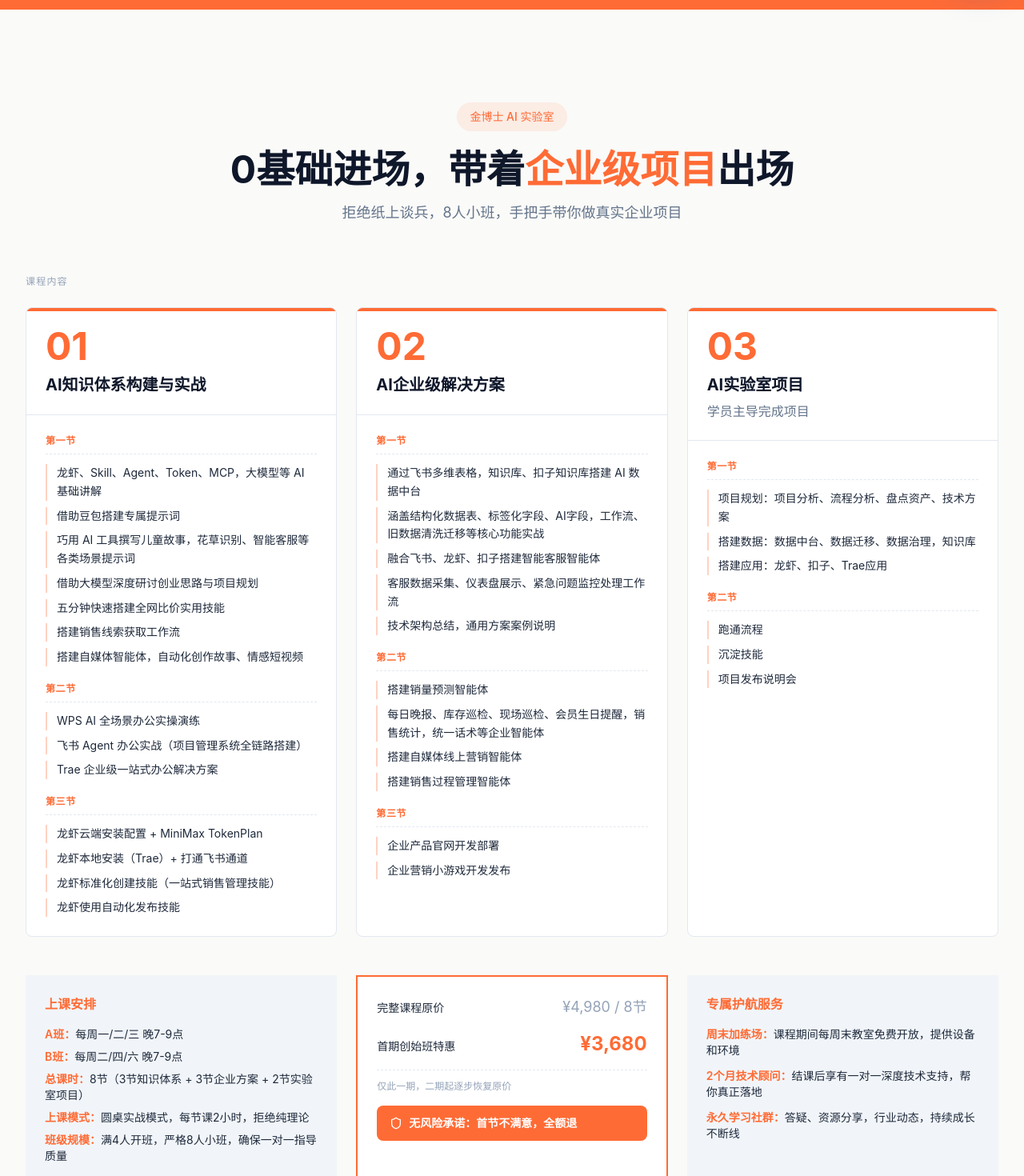
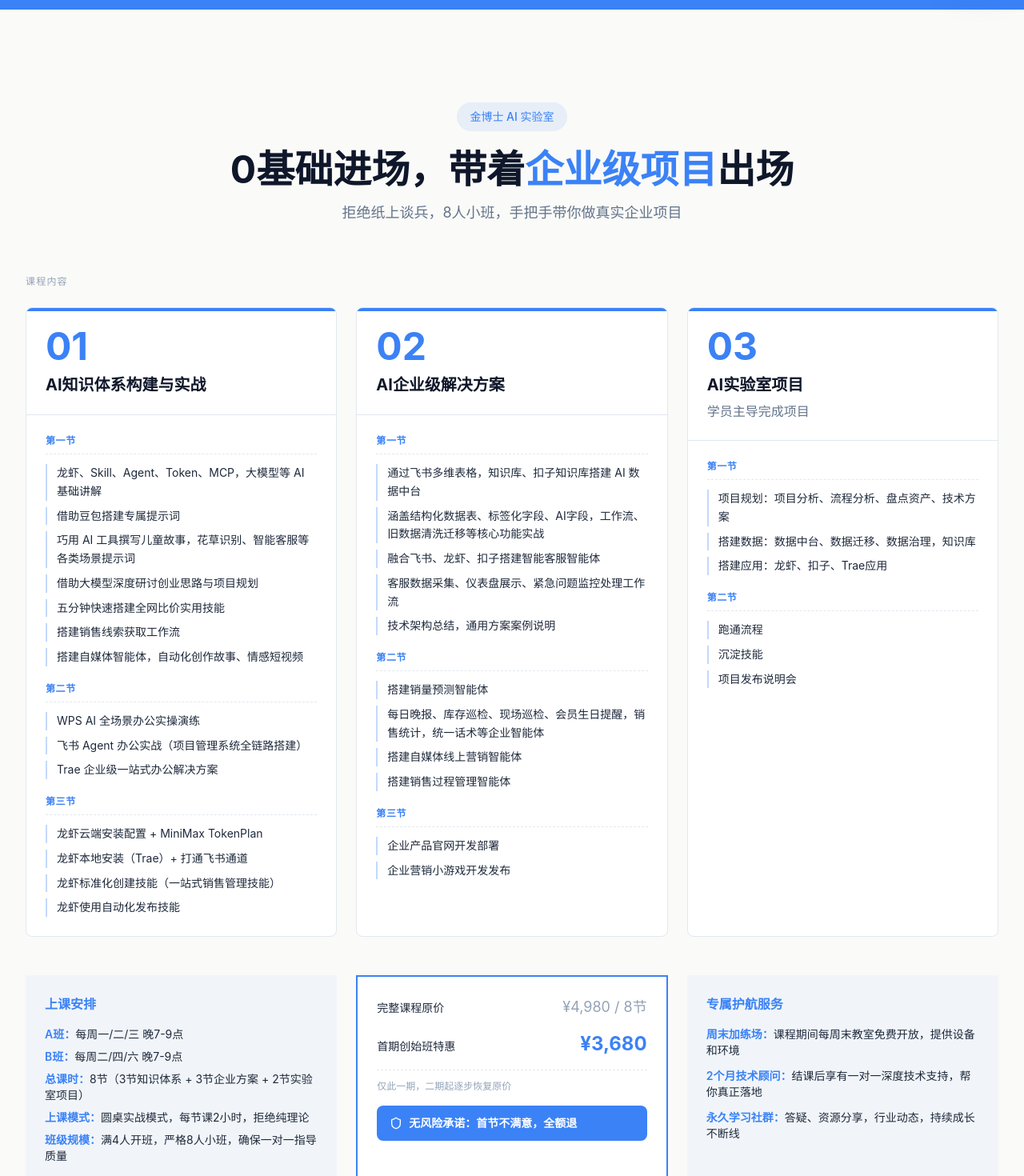
Before and after one commit to jinjiantong/jinboshiai_web, a Next.js app: page / in a window 1280 px wide. Shown: the part 800-2270 px from the top of the page at 80% size. Built offline with nearby package versions, Linux system fonts and the light colour scheme; no server answers; the database is empty; a web font is replaced by a local one.

Commit message:
style: replace course section colors with website theme color

```diff
--- a/components/sections/Courses.tsx
+++ b/components/sections/Courses.tsx
@@ -116,7 +116,7 @@ const services = [
 export default function Courses() {
   return (
     <section id="courses" className="py-20 lg:py-32 bg-[#fafaf8] relative">
-      <div className="absolute top-0 left-0 right-0 h-3 bg-[#FF6B35]"></div>
+      <div className="absolute top-0 left-0 right-0 h-3 bg-primary"></div>
 
       <div className="max-w-7xl mx-auto px-4 sm:px-6 lg:px-8">
         <motion.div
@@ -125,11 +125,11 @@ export default function Courses() {
           viewport={{ once: true }}
           className="text-center mb-16"
         >
-          <div className="inline-block px-4 py-2 bg-[#FF6B35]/10 text-[#FF6B35] rounded-full text-sm font-medium mb-6">
+          <div className="inline-block px-4 py-2 bg-primary/10 text-primary rounded-full text-sm font-medium mb-6">
             金博士 AI 实验室
           </div>
           <h2 className="text-3xl sm:text-4xl lg:text-5xl font-bold text-slate-900 mb-4">
-            0基础进场，带着<span className="text-[#FF6B35]">企业级项目</span>出场
+            0基础进场，带着<span className="text-primary">企业级项目</span>出场
           </h2>
           <p className="text-lg text-slate-500 max-w-2xl mx-auto">
             拒绝纸上谈兵，8人小班，手把手带你做真实企业项目
@@ -153,10 +153,10 @@ export default function Courses() {
                 viewport={{ once: true }}
                 className="bg-white border border-slate-200 rounded-lg overflow-hidden relative"
               >
-                <div className="absolute top-0 left-0 right-0 h-1 bg-[#FF6B35]"></div>
+                <div className="absolute top-0 left-0 right-0 h-1 bg-primary"></div>
 
                 <div className="p-6 border-b border-slate-200">
-                  <div className="text-5xl font-bold text-[#FF6B35] mb-3">{course.number}</div>
+                  <div className="text-5xl font-bold text-primary mb-3">{course.number}</div>
                   <h3 className="text-xl font-bold text-slate-900 leading-tight">{course.title}</h3>
                   {course.subtitle && (
                     <p className="text-base text-slate-500 mt-2">{course.subtitle}</p>
@@ -166,12 +166,12 @@ export default function Courses() {
                 <div className="p-6 space-y-5">
                   {course.sections.map((section, sIndex) => (
                     <div key={sIndex}>
-                      <div className="text-xs font-mono tracking-wider uppercase text-[#FF6B35] font-semibold mb-3 pb-2 border-b border-dashed border-slate-200">
+                      <div className="text-xs font-mono tracking-wider uppercase text-primary font-semibold mb-3 pb-2 border-b border-dashed border-slate-200">
                         {section.title}
                       </div>
                       <div className="space-y-2">
                         {section.lessons.map((lesson, lIndex) => (
-                          <div key={lIndex} className="text-sm text-slate-800 leading-relaxed pl-3 border-l-2 border-[#FF6B35]/30">
+                          <div key={lIndex} className="text-sm text-slate-800 leading-relaxed pl-3 border-l-2 border-primary/30">
                             {lesson}
                           </div>
                         ))}
@@ -191,11 +191,11 @@ export default function Courses() {
             viewport={{ once: true }}
             className="bg-slate-100 p-6 border-t-3"
           >
-            <h4 className="font-bold text-[#FF6B35] mb-4">上课安排</h4>
+            <h4 className="font-bold text-primary mb-4">上课安排</h4>
             <ul className="space-y-2">
               {schedule.map((item, index) => (
                 <li key={index} className="text-sm text-slate-800">
-                  <span className="text-[#FF6B35] font-semibold">{item.label}：</span>
+                  <span className="text-primary font-semibold">{item.label}：</span>
                   {item.value}
                 </li>
               ))}
@@ -207,7 +207,7 @@ export default function Courses() {
             whileInView={{ opacity: 1, y: 0 }}
             transition={{ delay: 0.1 }}
             viewport={{ once: true }}
-            className="bg-white border-2 border-[#FF6B35] p-6"
+            className="bg-white border-2 border-primary p-6"
           >
             <div className="space-y-4">
               <div className="flex justify-between items-baseline">
@@ -216,13 +216,13 @@ export default function Courses() {
               </div>
               <div className="flex justify-between items-baseline">
                 <span className="text-sm text-slate-800">首期创始班特惠</span>
-                <span className="text-2xl font-bold text-[#FF6B35]">¥3,680</span>
+                <span className="text-2xl font-bold text-primary">¥3,680</span>
               </div>
               <div className="text-xs text-slate-400 pt-3 border-t border-dashed border-slate-200">
                 仅此一期，二期起逐步恢复原价
               </div>
             </div>
-            <div className="mt-4 bg-[#FF6B35] text-white px-4 py-3 rounded-lg flex items-center gap-2 font-semibold text-sm">
+            <div className="mt-4 bg-primary text-white px-4 py-3 rounded-lg flex items-center gap-2 font-semibold text-sm">
               <Shield className="w-4 h-4 flex-shrink-0" />
               无风险承诺：首节不满意，全额退
             </div>
@@ -235,11 +235,11 @@ export default function Courses() {
             viewport={{ once: true }}
             className="bg-slate-100 p-6"
           >
-            <h4 className="font-bold text-[#FF6B35] mb-4">专属护航服务</h4>
+            <h4 className="font-bold text-primary mb-4">专属护航服务</h4>
             <ul className="space-y-3">
               {services.map((item, index) => (
                 <li key={index} className="text-sm text-slate-800">
-                  <span className="text-[#FF6B35] font-semibold">{item.label}：</span>
+                  <span className="text-primary font-semibold">{item.label}：</span>
                   {item.value}
                 </li>
               ))}
@@ -251,7 +251,7 @@ export default function Courses() {
           initial={{ opacity: 0, y: 20 }}
           whileInView={{ opacity: 1, y: 0 }}
           viewport={{ once: true }}
-          className="bg-[#FF6B35] px-8 py-6 text-center inline-block w-full"
+          className="bg-primary px-8 py-6 text-center inline-block w-full"
         >
           <p className="text-white/90 text-lg mb-2">立即咨询，开启您的AI学习之旅</p>
           <p className="text-white font-mono text-xl font-semibold flex items-center justify-center gap-2">
```
